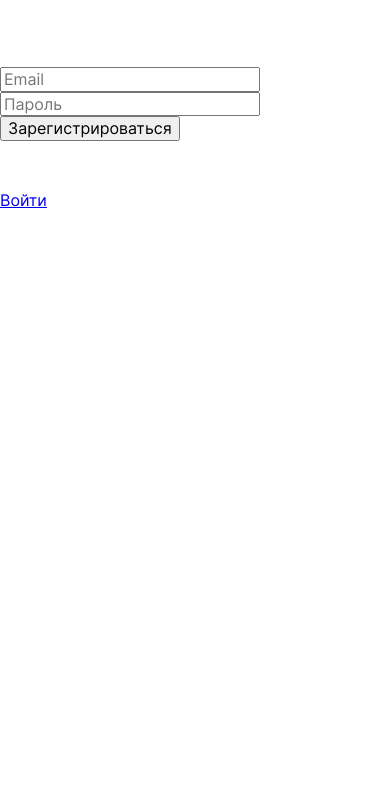
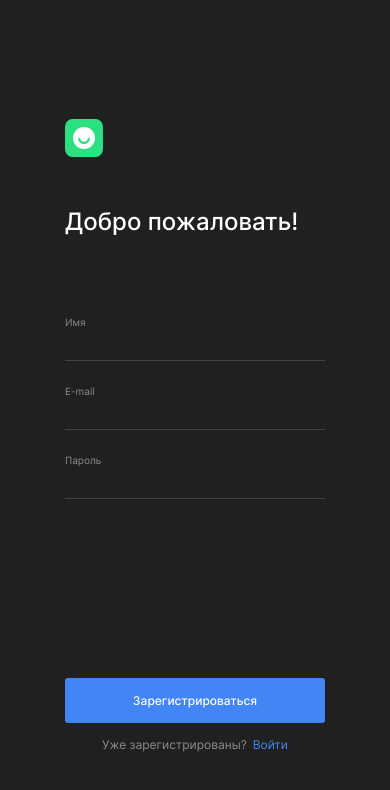
Before and after one commit to ddtihonov/movies-explorer-frontend, a React app: page /signup in a window 390 px wide. Built offline with nearby package versions, Linux system fonts and the light colour scheme.

Commit message:
фильмы

```diff
--- a/src/components/App/App.js
+++ b/src/components/App/App.js
@@ -1,13 +1,27 @@
-import React, { useState,  useEffect  } from 'react';
+import React, { useState } from 'react';
 import { Route, Routes, useNavigate } from 'react-router-dom';
 
 import Main from '../Main/Main';
 import Register from '../Register/Register';
 import Login from '../Login/Login';
+import Movies from '../Movies/Movies';
+import ProtectedRoute from '../ProtectedRoute/ProtectedRoute';
 
 
 export default function App() {
 
+    const navigate = useNavigate();
+
+    // стейт маршрутов
+    //const [currentRoute, setCurrentRoute] = useState('');
+
+    //стейт логина
+    const [loggedIn, setLoggedIn] = useState(false);
+
+    function handleAuthorize() {
+        setLoggedIn(true);
+        navigate('/movies');
+    }
 
 return (
 <>
@@ -21,8 +35,19 @@ return (
         } />
         <Route exact path="/signin" element={
             <Login
+                onLogin={handleAuthorize}
+                navigate={navigate}
+                loggedIn={loggedIn}
             />
             } />
+        <Route exact path='/movies'  element={
+            <ProtectedRoute loggedIn={loggedIn}>
+                <Movies
+                    loggedIn={loggedIn}
+                />
+            </ProtectedRoute>
+            }
+        />
     </Routes>
 </>
 );
--- a/src/components/Footer/Footer.js
+++ b/src/components/Footer/Footer.js
@@ -12,13 +12,13 @@ export default function Footer () {
                     <p className='footer__copyright'>&copy;2022</p>
                     <ul className='footer__list'>
                         <li className='footer__item'>
-                            <a className='footer__link' href='https://practicum.yandex.ru' target='_blank' rel='noreferrer'>Яндекс.Практикум</a>
+                            <a className='footer__link' href='https://practicum.yandex.ru' target='_blank' rel="noopener noreferrer">Яндекс.Практикум</a>
                         </li>
                         <li className='footer__item'>
-                            <a className='footer__link' href='https://github.com' target='_blank' rel='noreferrer'>Github</a>
+                            <a className='footer__link' href='https://github.com' target='_blank' rel="noopener noreferrer">Github</a>
                         </li>
                         <li className='footer__item'>
-                            <a className='footer__link' href='https://www.facebook.com/yandex.practicum/' target='_blank' rel='noreferrer'>Facebook</a>
+                            <a className='footer__link' href='https://www.facebook.com/yandex.practicum/' target='_blank' rel="noopener noreferrer">Facebook</a>
                         </li>
                     </ul>
                 </div>
--- a/src/components/Login/Login.js
+++ b/src/components/Login/Login.js
@@ -1,10 +1,10 @@
 import React from 'react';
-import { useEffect, useState } from 'react';
+import { useState } from 'react';
 import { Link } from 'react-router-dom';
 import logo from '../../images/logo.svg'
 import './Login.css'
 
-export default function Login () {
+export default function Login ({onLogin}) {
 
     const [email, setEmail] = useState('');
     const [password, setPassword] = useState('');
@@ -17,15 +17,10 @@ export default function Login () {
         setPassword(evt.target.value);
     }
 
-        function handleSubmit(evt) {
-            evt.preventDefault();
-
-        }
-
-    //useEffect(() => {
-        //setCurrentRoute('/signin');
-    //}, []);
-
+    function handleSubmit(evt) {
+        evt.preventDefault();
+        onLogin();
+    }
 
         return(
         <section className="login">
@@ -60,12 +55,11 @@ export default function Login () {
                         <span className="login__input-error password-input-error form__input-error"></span>
                     </label>
                     <button className="login__button" type="submit">Войти</button>
-                    <div className="login__box">
-                        <p className="login__text">Ещё не зарегистрированы?</p>
-                        <Link to='/signup' className='login__registrations' target='_self'>Регистрация</Link>
-                    </div>
-
                 </form>
+                <div className="login__box">
+                    <p className="login__text">Ещё не зарегистрированы?</p>
+                    <Link to='/signup' className='login__link' target='_self'>Регистрация</Link>
+                </div>
             </div>
         </section>
     )
--- a/src/components/Movies/Movies.js
+++ b/src/components/Movies/Movies.js
@@ -0,0 +1,18 @@
+import React from 'react'
+import Header from '../Header/Header';
+import Footer from '../Footer/Footer';
+
+import './Movies.css'
+
+export default function Movies({loggedIn}) {
+
+    return (
+        <section className='movies'>
+            <Header
+                loggedIn={loggedIn}
+            />
+
+            <Footer/>
+        </section>
+    );
+    }
--- /dev/null
+++ b/src/components/ProtectedRoute/ProtectedRoute.js
@@ -0,0 +1,8 @@
+import React from 'react';
+import { Navigate } from 'react-router-dom';
+
+const ProtectedRoute = ({ children, ...props }) => {
+    return props.loggedIn ? children : <Navigate to="/signin" />
+}
+
+export default ProtectedRoute;
--- a/src/components/Register/Register.css
+++ b/src/components/Register/Register.css
@@ -0,0 +1,161 @@
+.register{
+    width: 100%;
+    height: 100vh;
+    background-color: #202020;
+    margin: 0 auto;
+    display: flex;
+    align-items: center;
+    justify-content: center;
+}
+
+.register__container{
+    width: 396px;
+    margin: 0 auto;
+    display: flex;
+    flex-direction: column;
+    padding: 70px 0;
+}
+
+.register__image{
+    width: 38px;
+    height: 38px;
+}
+
+.register__title{
+    width: 100%;
+    text-align: left;
+    font-size: 24px;
+    line-height: 29px;
+    font-weight: 500;
+    margin: 40px auto 28px;
+}
+
+.register__form{
+    width: 100%;
+    display: flex;
+    flex-direction: column;
+    justify-content: center;
+}
+
+.register__label{
+    max-width: 396px;
+    font-size: 10px;
+    line-height: 12px;
+    font-weight: 400;
+    color: #8b8b8b;
+    margin-bottom: 24px;
+}
+
+.register__label:nth-child(3){
+    margin-bottom: 0;
+}
+
+.register__input{
+    height: 32px;
+    width: 100%;
+    color: #FFF;
+    font-size: 14px;
+    line-height: 17px;
+    font-weight: 400;
+    background-color: transparent;
+    padding: 0;
+    border: 0;
+    border-bottom: 1px solid #424242;
+}
+
+.register__input:focus{
+    border: none;
+    border-bottom: 1px solid #4285F4;
+}
+
+.register__input-error{
+    font-weight: 400;
+    font-size: 10px;
+    line-height: 12px;
+    color: #EE3465;
+    ;
+}
+
+.register__button{
+    margin-top: 179px;
+    max-width: 396px;
+    height: 45px;
+    background-color: #4285F4;
+    color: #FFF;
+    font-size: 14px;
+    line-height: 17px;
+    font-weight: 500;
+    padding: 0;
+    border: none;
+    border-radius: 3px;
+    transition: 300ms;
+}
+
+.register__button:hover{
+    cursor: pointer;
+    opacity: 0.7;
+    transition: 300ms;
+}
+
+.register__box{
+    display: flex;
+    margin: 16px 0 70px;
+    align-items: center;
+    justify-content: center;
+}
+
+.register__text{
+    color: #8b8b8b;
+    font-size: 14px;
+    line-height: 17px;
+    font-weight: 400;
+    margin: 0 6px 0 0;
+}
+
+.register__link{
+    text-decoration: none;
+    cursor: pointer;
+    color: #4285F4;
+    font-size: 14px;
+    line-height: 17px;
+    font-weight: 400;
+    transition: 300ms;
+}
+
+.register__link:hover{
+    cursor: pointer;
+    opacity: 0.7;
+    transition: 300ms;
+}
+
+@media (max-width: 425px){
+    .register__container{
+        width: 260px;
+        padding: 56px 0 30px;
+    }
+
+    .register__title{
+        margin: 50px auto 80px;
+    }
+
+    .register__box{
+        margin: 14px 0 0;
+    }
+
+    .register__text{
+        font-size: 12px;
+        line-height: 15px;
+    }
+
+    .register__link{
+        font-size: 12px;
+        line-height: 15px;
+    }
+
+    .register__button{
+        margin-top: 179px;
+        height: 45px;
+        font-size: 12px;
+        line-height: 15px;
+    }
+    }
--- a/src/components/Register/Register.js
+++ b/src/components/Register/Register.js
@@ -1,12 +1,18 @@
 import React from 'react';
 import { Link } from 'react-router-dom';
-import { useEffect, useState } from 'react';
+import { useState } from 'react';
+import logo from '../../images/logo.svg'
 import './Register.css'
 
 export default function Register () {
 
     const [email, setEmail] = useState('');
     const [password, setPassword] = useState('');
+    const [name, setName] = useState('');
+
+    const handleChangeName = (evt) => {
+        setName(evt.target.value);
+    }
 
     const handleChangeEmail = (evt) => {
         setEmail(evt.target.value);
@@ -22,34 +28,41 @@ export default function Register () {
 
     }
 
-
-    //useEffect(() => {
-        //setCurrentRoute('/signup');
-    //}, []);
-
         return(
         <div className="register">
-            <h2 className="register__title">Регистрация</h2>
+            <div className="register__container">
+                <img className="register__image" src={logo} alt="смайл"/>
+                <h2 className="register__title">Добро пожаловать!</h2>
                 <form className="register__form" onSubmit={handleSubmit}>
-                <label className="register__label">
+                    <label className="register__label">Имя
+                        <input className="register__input"
+                        type="text"
+                        name="name"
+                        value={'' || name}
+                        onChange={handleChangeName}
+                        id="name-input"
+                        minLength="2" maxLength="30"
+                        required/>
+                        <span className="register__input-error name-input-error form__input-error"></span>
+                    </label>
+                    <label className="register__label">E-mail
                         <input className="register__input"
                         type="email"
                         name="email"
-                    value={email}
+                        value={'' || email}
                         onChange={handleChangeEmail}
-                    id="email-input" placeholder="Email"
+                        id="email-input"
                         minLength="6" maxLength="20"
                         required/>
                         <span className="register__input-error email-input-error form__input-error"></span>
                     </label>
-                <label className="register__label">
+                    <label className="register__label">Пароль
                         <input className="register__input"
                         type="password"
                         name="password"
                         value={password}
                         onChange={handleChangePassword}
                         id="password-input"
-                    placeholder="Пароль"
                         minLength="6"
                         maxLength="20" required/>
                         <span className="register__input-error password-input-error form__input-error"></span>
@@ -61,5 +74,6 @@ export default function Register () {
                     <Link className="register__link" to="/signin">Войти</Link>
                 </div>
             </div>
+        </div>
     )
 }
--- /dev/null
+++ b/src/context/CurrentUserContext.js
@@ -0,0 +1,3 @@
+import { createContext} from "react";
+
+export const CurrentUserContext = createContext();
```
Also changed, not shown: src/components/AboutMe/AboutMe.js (+5 -5 lines), src/components/Login/Login.css (+56 -5 lines), src/components/PageNotFound/PageNotFound.js (added, +18 -0 lines), src/components/PageNotFound/PageNotFound.css (added). Lines whose indentation alone changed are shown as unchanged.
